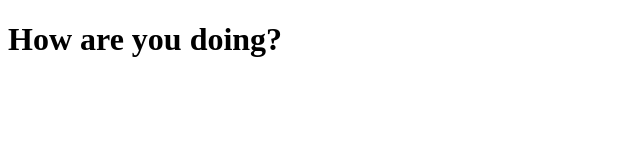
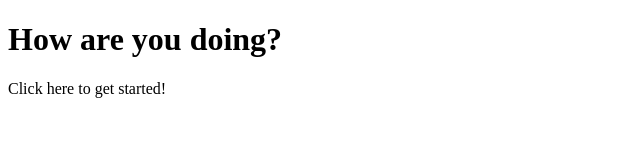
Before and after one commit to marshalnosa/lecture1, a plain HTML site: page hello.html in a window 1280 px wide. Shown: the whole page, without its empty margins (0-640 px from the left). Drawn offline with Linux system fonts and the light colour scheme.

Commit message:
Update hello.html

```diff
--- a/hello.html
+++ b/hello.html
@@ -8,6 +8,7 @@
   <body>
     <div>
       <h1>How are you doing?</h1>
+      Click here to get started!
     </div>
   </body>
 </html>
```
